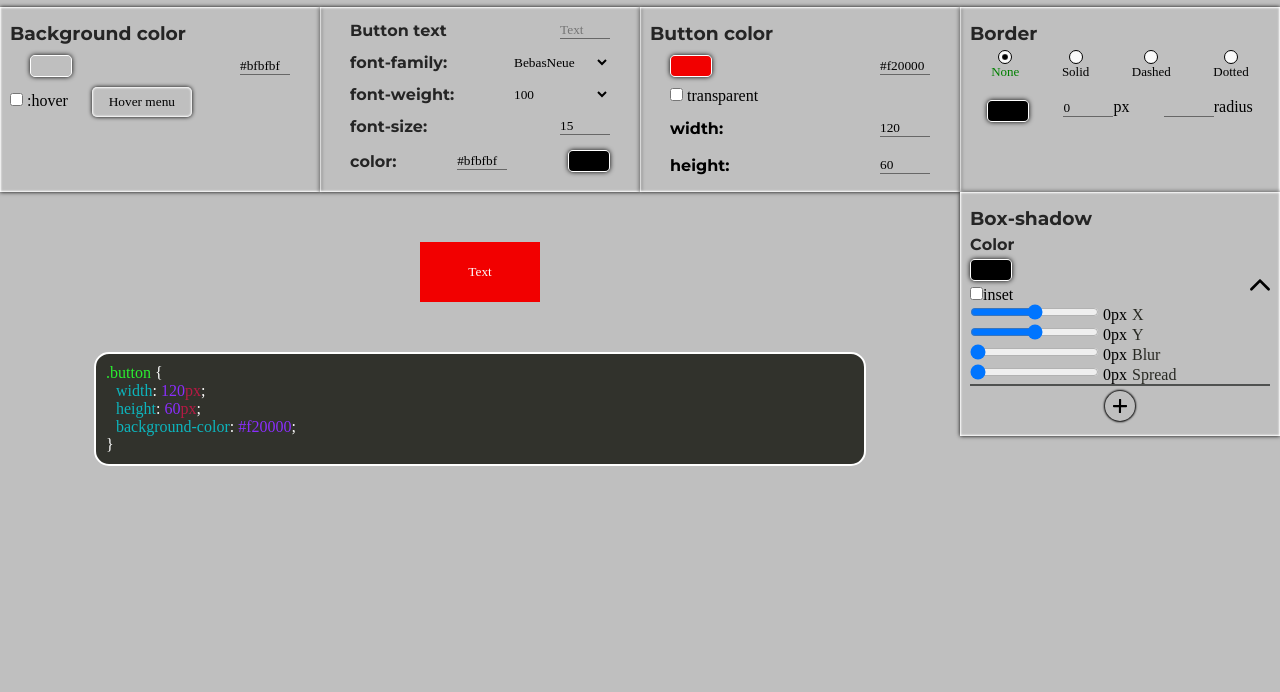
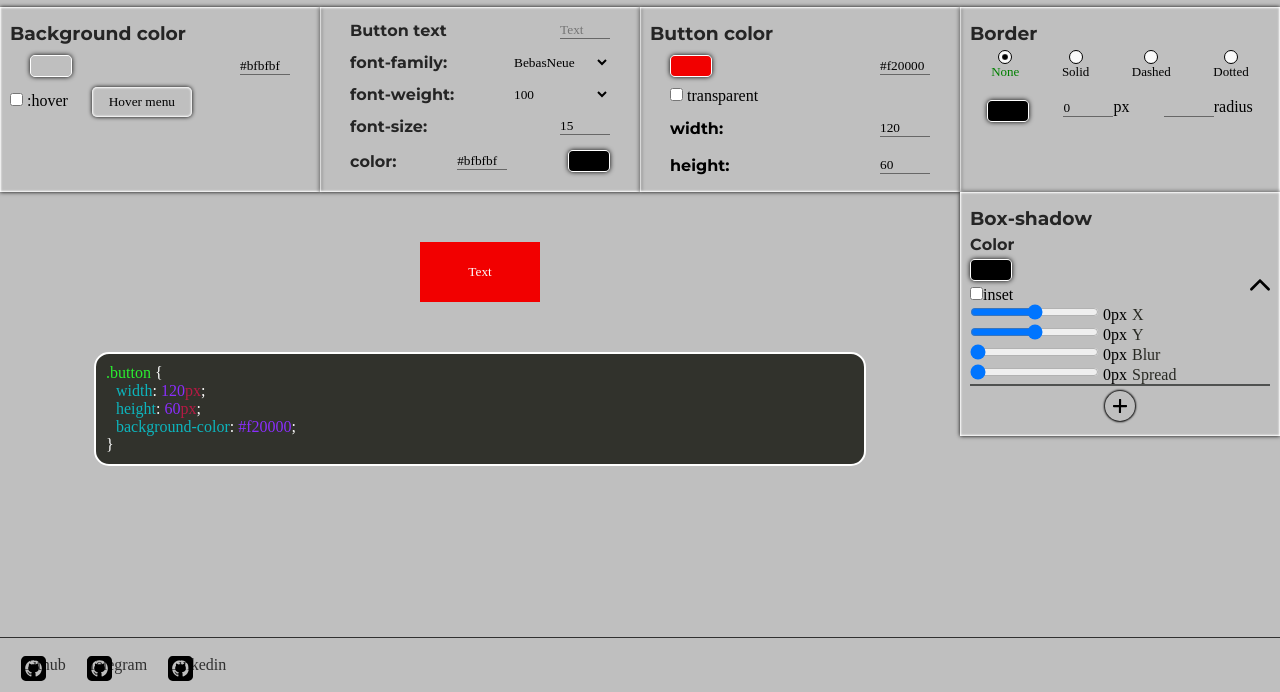
Before and after one commit to Ruper23/cssButtonGenerator, a website: page src/index.html in a window 1280 px wide. Shown: the part 108-800 px from the top of the page. Drawn offline with nearby package versions, Linux system fonts and the light colour scheme; files that its build step writes are made by us from their sources; files whose address does not match are found by name; a web font is replaced by a local one.

Commit message:
add footer and social media links

```diff
--- a/gulp/version.json
+++ b/gulp/version.json
@@ -1,3 +1,3 @@
 {
-    "main": "20230720105948"
+    "main": "20230721090137"
 }
--- a/src/html/footer.html
+++ b/src/html/footer.html
@@ -1,3 +1,11 @@
 <footer class="footer">
-
+  <div class="container">
+    <div class="footer__wrap">
+      <div class="social__links">
+        <a href="https://github.com/Ruper292/" class="link" target="_blank">Github</a>
+        <a href="https://t.me/Ruper23" class="link" target="_blank">Telegram</a>
+        <a href="https://www.linkedin.com/in/vitali-skarbinski-fe/" class="link" target="_blank">Linkedin</a>
+      </div>
+    </div>
+  </div>
 </footer>
--- /dev/null
+++ b/src/scss/footer.scss
@@ -0,0 +1,29 @@
+.footer{
+  height: 3.4em;
+  border-top: 1px solid #303030;
+  display: flex;
+  align-items: center;
+}
+.footer__wrap {
+  padding: 0 1.33em;
+}
+
+.social__links {
+  display: flex;
+  gap: 1.33em;
+}
+
+.link {
+  color:#303030;
+  position: relative;
+}
+.link:after{
+  content: "";
+  left: 0;
+  top: 0;
+  position: absolute;
+  width: 25px;
+  height: 25px;
+  background: url('../svgicons/github.svg') 0 0 / contain no-repeat;
+  z-index: 3;
+}
--- a/src/scss/header.scss
+++ b/src/scss/header.scss
@@ -8,10 +8,7 @@
 .link:hover > svg > path {
   fill: #303030;
 }
-.link:hover{
-  box-shadow: 10px 10px 30px #868686,
-  -10px -10px 30px #ffffff;
-}
+
 .header__title {
   text-align: center;
   margin-inline: auto;
--- a/src/scss/style.scss
+++ b/src/scss/style.scss
@@ -115,7 +115,9 @@ input[type="number"],input[type="text"],select{
   flex: 1 1 auto;
 }
 
-
+.link{
+  color: #303030;
+}
 
 label{
 	cursor: pointer;
@@ -193,3 +195,5 @@ input[type="color"]{
 @import 'codeBtn.scss';
 /* shadow */
 @import 'shadow.scss';
+/* footer */
+@import 'footer.scss';
```
Also changed, not shown: dist/css/style.css, dist/css/style.min.css, dist/index.html, src/svgicons/linkedin.svg (added), src/svgicons/telegram.svg (added).
